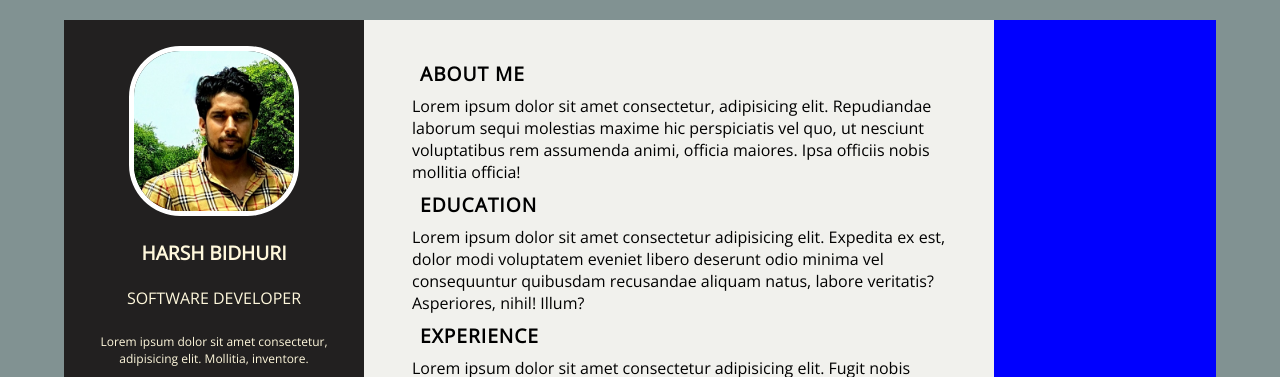
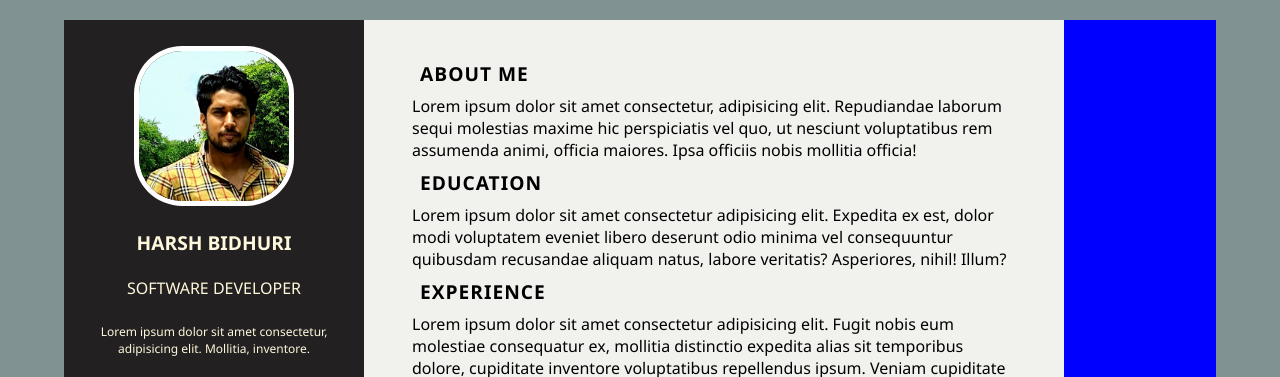
Before and after one commit to harsh97b/Responsive-Resume, a plain HTML site: page index.html in a window 1280 px wide. Shown: the top 377 px of the page. Drawn offline with nearby package versions, Linux system fonts and the light colour scheme.

Commit message:
resubmitting after changes

```diff
--- a/style.css
+++ b/style.css
@@ -1,10 +1,11 @@
 @import url('https://fonts.googleapis.com/css2?family=Open+Sans:wght@300&display=swap');
 /* font-family: 'Open Sans', sans-serif; */
 *{
+    padding: 0;
     margin: 0;
-    padding: 0;
+    box-sizing: border-box;
     list-style: none;
-    font-family: 'Open Sans', sans-serif;
+    font-family: 'Segoe UI', Tahoma, Geneva, Verdana, sans-serif;
 }
 body{
     background-color: rgb(129, 146, 146);
@@ -111,7 +112,7 @@ body{
 .right-section{
     background-color: rgb(241, 241, 237);
     grid-column: 2/span 1;
-    width: 90%;
+    /* width: 90%; */
 }
 .right-main-content{
     padding: 2rem 3rem;
```
Also changed, not shown: index.html (+0 -1 lines).
